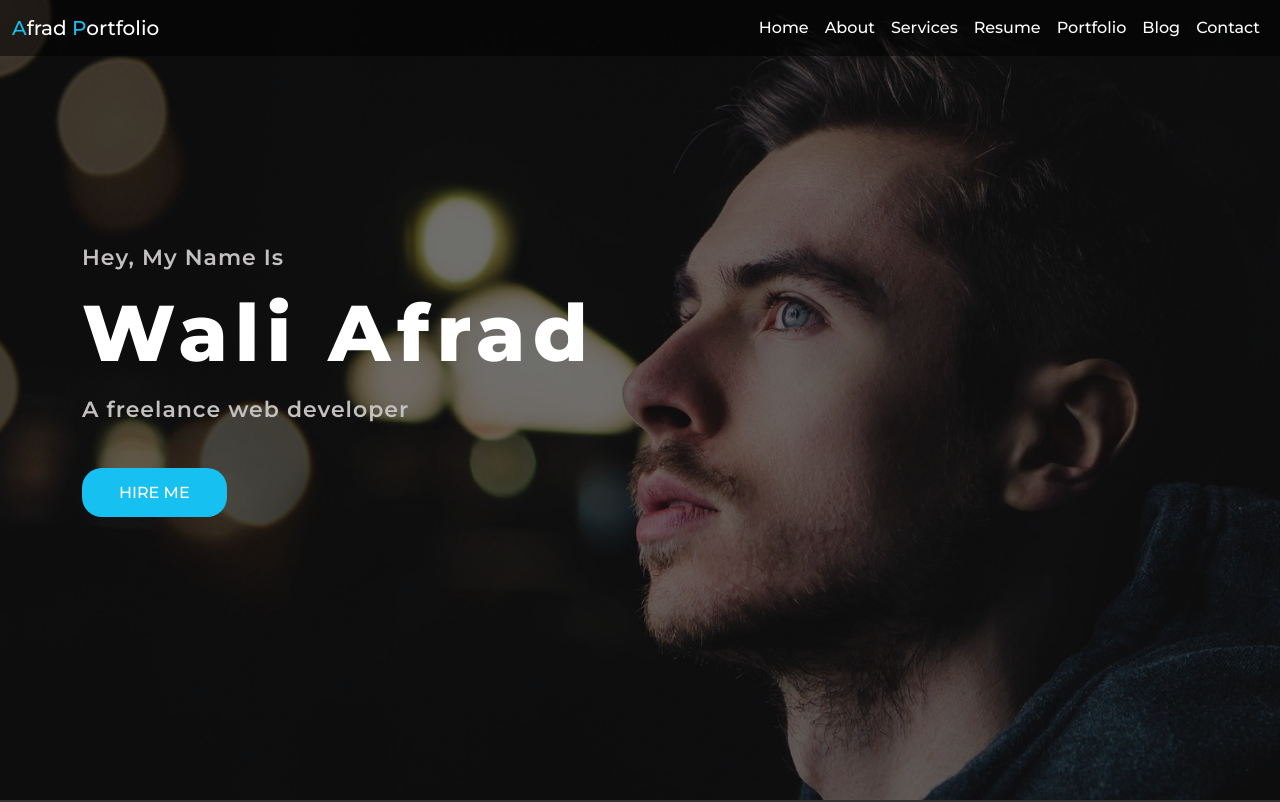
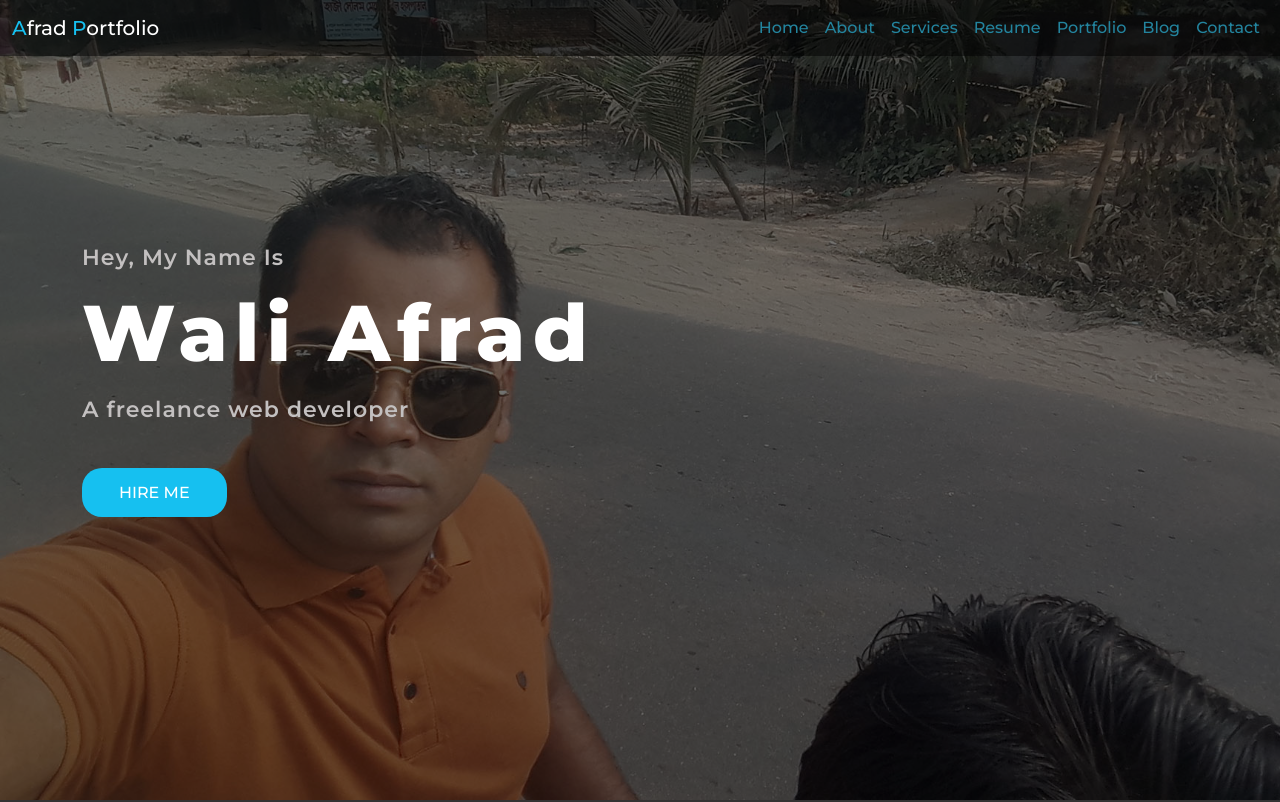
Before and after one commit to waliafrad/afrad-portfolio, a plain HTML site: page index.html in a window 1280 px wide. Shown: the top 802 px of the page. Drawn offline with nearby package versions, Linux system fonts and the light colour scheme.

Commit message:
adding css

```diff
--- a/css/style.css
+++ b/css/style.css
@@ -9,8 +9,9 @@ body{
 .navbar-brand{
     color: white!important;
 }
+
 .banner-section{
-    background-image: url(../images/home.jpg);
+    background-image: url(../images/homeme.jpg);
     background-repeat: no-repeat;
     background-attachment: fixed;
     background-size: cover;
@@ -69,12 +70,17 @@ body{
     z-index: 999;
     width: 100%;
 }
-.custom-item{
+.custom-item > li > a.active{
+    color:#23849e!important ;
+}
+.custom-item .nav-item .nav-link:hover{
+    color:#23849e!important;
+}
 
-}
 .custom-item .nav-item a{
     color: white!important;
 }
+
 /* about me section css */
 .about-me {
     background-color: #323232;
```
Also changed, not shown: index.html (+1 -1 lines), images/homeme.jpg (added).
